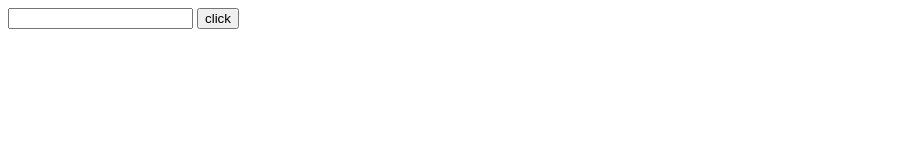
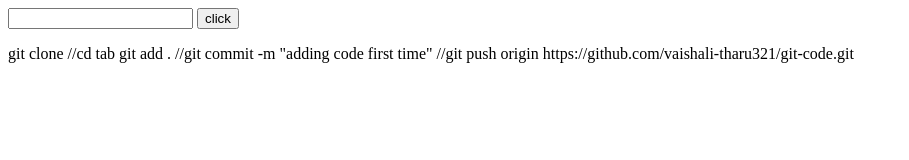
Before and after one commit to vaishali-tharu321/git-code, a plain HTML site: page index.html in a window 1280 px wide. Shown: the whole page, without its empty margins (0-909 px from the left). Drawn offline with Linux system fonts and the light colour scheme.

Commit message:
opdate file

```diff
--- a/index.html
+++ b/index.html
@@ -46,3 +46,9 @@
     </script>
 </body>
 </html>
+git clone
+//cd tab
+git add .
+//git commit -m "adding code first time"
+//git push origin
+https://github.com/vaishali-tharu321/git-code.git
```
Also changed, not shown: randomimage.html (added).
